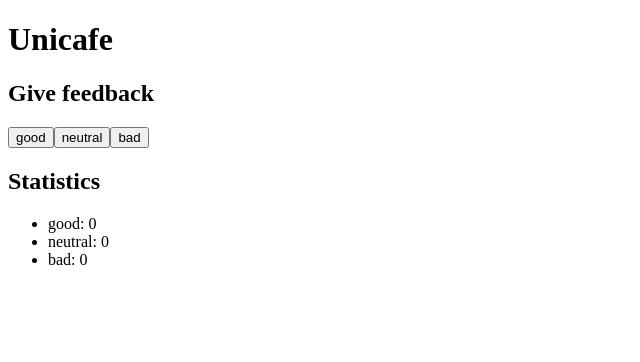
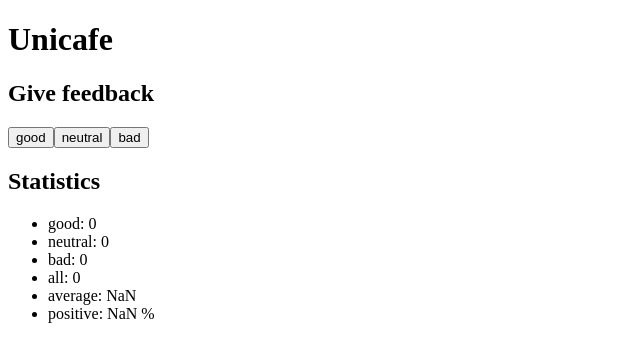
Before and after one commit to narsodev/fullstackopen, a React (Create React App) app in the folder part1/unicafe/: page / in a window 1280 px wide. Shown: the top 362 px of the page, without its empty margins (0-640 px from the left). Built offline with nearby package versions, Linux system fonts and the light colour scheme.

Commit message:
1.7: unicafe step2

```diff
--- a/part1/unicafe/src/App.js
+++ b/part1/unicafe/src/App.js
@@ -5,6 +5,10 @@ const App = () => {
   const [good, setGood] = useState(0)
   const [neutral, setNeutral] = useState(0)
   const [bad, setBad] = useState(0)
+
+  const all = good + neutral + bad
+  const average = (good - bad) / all
+  const positive = good / all * 100
 
   return (
     <main>
@@ -21,6 +25,9 @@ const App = () => {
           <li>good: {good}</li>
           <li>neutral: {neutral}</li>
           <li>bad: {bad}</li>
+          <li>all: {all}</li>
+          <li>average: {average}</li>
+          <li>positive: {positive} %</li>
         </ul>
       </section>
     </main>
```
